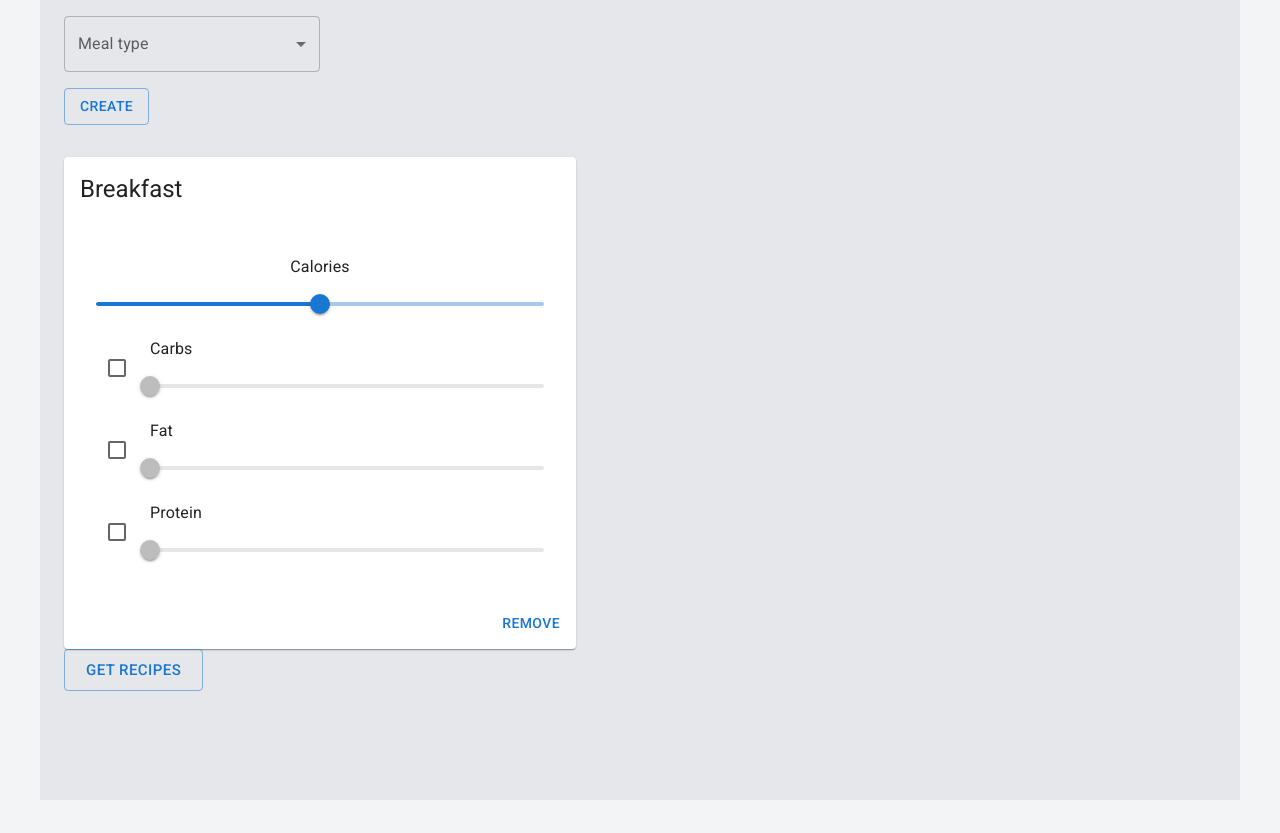
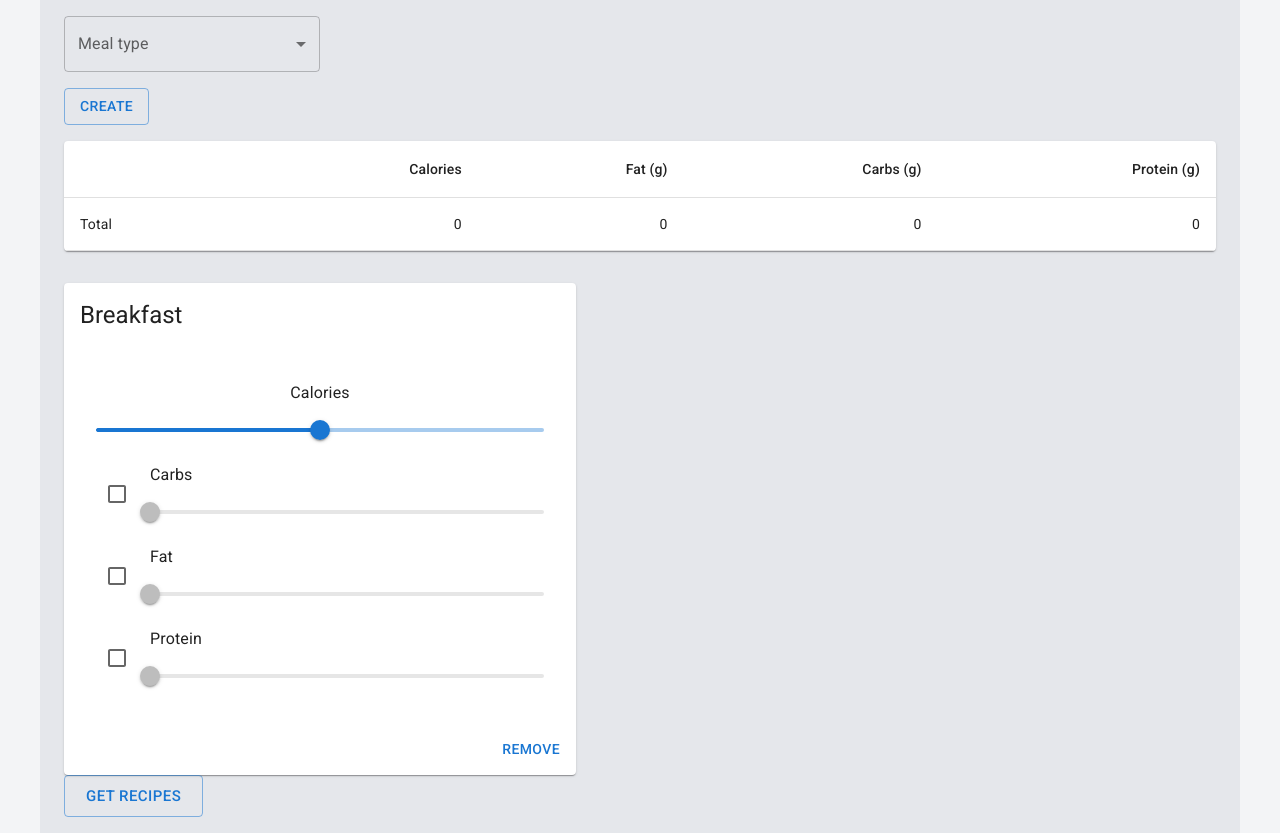
Before and after one commit to BeloMaximka/FooFeez, a Next.js app in the folder frontend/: page / in a window 1280 px wide. Before the commit the page ends 800 px from the top, so only its background shows below. Built offline with nearby package versions, Linux system fonts and the light colour scheme.

Commit message:
total values

```diff
--- a/frontend/src/pages/index.tsx
+++ b/frontend/src/pages/index.tsx
@@ -11,6 +11,13 @@ import {
     Select,
     SelectChangeEvent,
     capitalize,
+    Table,
+    TableBody,
+    TableCell,
+    TableContainer,
+    TableHead,
+    TableRow,
+    Paper
 } from "@mui/material";
 import { useState } from "react";
 import { useMutation } from "react-query";
@@ -26,10 +33,15 @@ export default function Home() {
     removeMeal,
   } = useMenuStore();
     const [mealType, setMealType] = useState<MealType>();
-
     const handleChange = (event: SelectChangeEvent) => {
         setMealType(event.target.value as string);
     };
+
+    const [totalCalories = 0, setTotalCalories] = useState<number>();
+    const [totalFat = 0, setTotalFat] = useState<number>();
+    const [totalCarbs = 0, setTotalCarbs] = useState<number>();
+    const [totalProtein = 0, setTotalProtein] = useState<number>();
+
 
   const mutation = useMutation(
     (meals: MealRequest[]) =>
@@ -71,16 +83,50 @@ export default function Home() {
         >
           Create
               </Button>
+              <TableContainer component={Paper}>
+                  <Table sx={{ minWidth: 650 }} aria-label="simple table">
+                      <TableHead>
+                          <TableRow>
+                              <TableCell></TableCell>
+                              <TableCell align="right">Calories</TableCell>
+                              <TableCell align="right">Fat&nbsp;(g)</TableCell>
+                              <TableCell align="right">Carbs&nbsp;(g)</TableCell>
+                              <TableCell align="right">Protein&nbsp;(g)</TableCell>
+                          </TableRow>
+                      </TableHead>
+                      <TableBody>
+                          <TableRow>
+                              <TableCell>Total</TableCell>
+                              <TableCell align="right">{totalCalories}</TableCell>
+                              <TableCell align="right">{totalFat}</TableCell>
+                              <TableCell align="right">{totalCarbs}</TableCell>
+                              <TableCell align="right">{totalProtein}</TableCell>
+                          </TableRow>
+                      </TableBody>
+                  </Table>
+              </TableContainer>
       </Box>
       <Box display={"flex"} flexWrap={"wrap"} gap={4}>
         {meals.map((m, i) => (
           <CreateMealRequestCard
             key={i}
             meal={m}
-            onCaloriesChange={(value) => setCalories(i, value)}
-            onCarbsChange={(value) => setCarbs(i, value)}
-            onFatChange={(value) => setFat(i, value)}
-            onProteinChange={(value) => setProtein(i, value)}
+                onCaloriesChange={(value) => {
+                    setCalories(i, value);
+                    setTotalCalories(meals.reduce((sum, current) => sum + current.calories, 0));
+                }}
+                onCarbsChange={(value) => {
+                    setCarbs(i, value);
+                    setTotalCarbs(meals.reduce((sum, current) => sum + current.carbs, 0));
+                }}
+                onFatChange={(value) => {
+                    setFat(i, value);
+                    setTotalFat(meals.reduce((sum, current) => sum + current.fat, 0));
+                }}
+                onProteinChange={(value) => {
+                    setProtein(i, value);
+                    setTotalProtein(meals.reduce((sum, current) => sum + current.protein, 0));
+                }}
             onRemove={() => removeMeal(i)}
           />
         ))}
```
Lines whose indentation alone changed are shown as unchanged.
